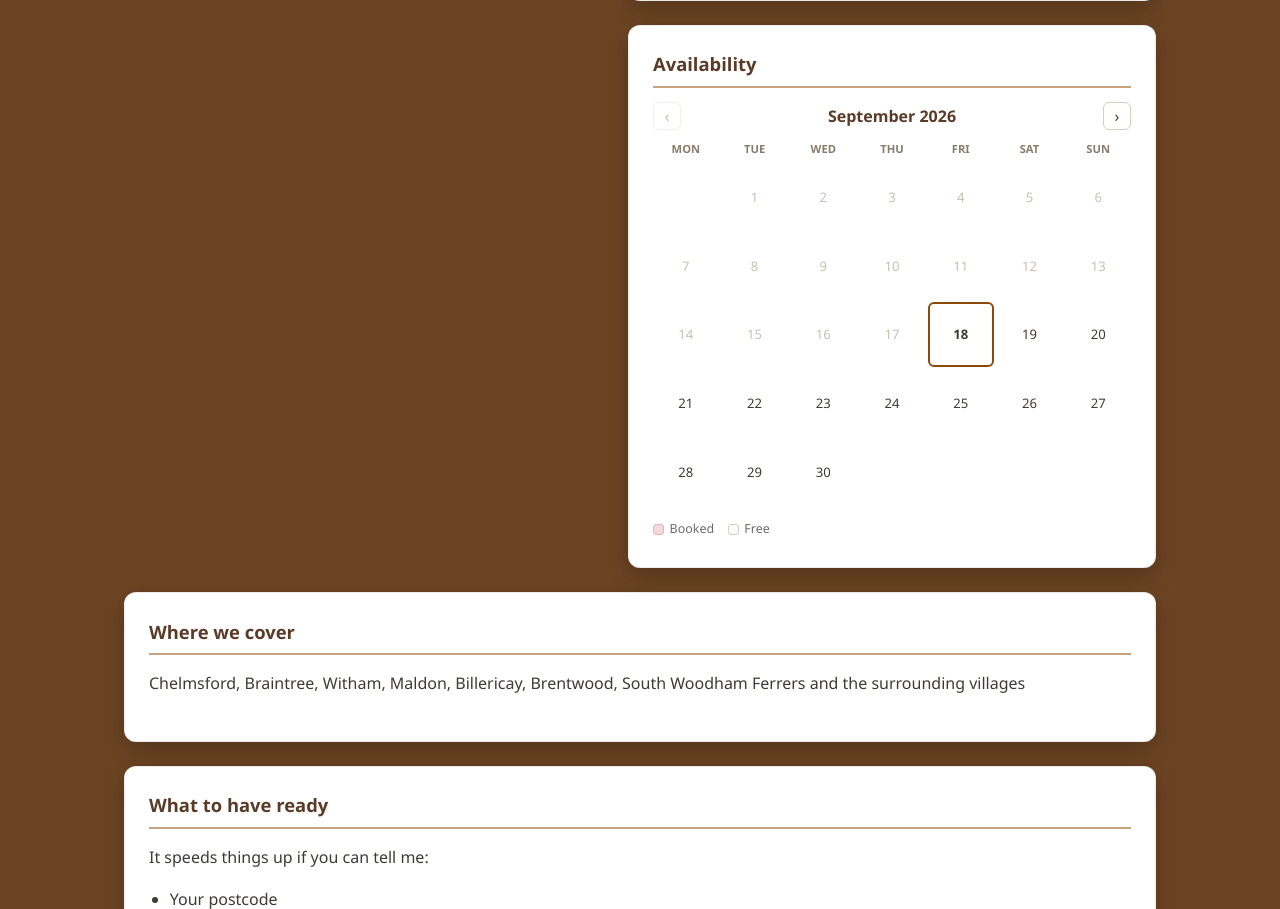
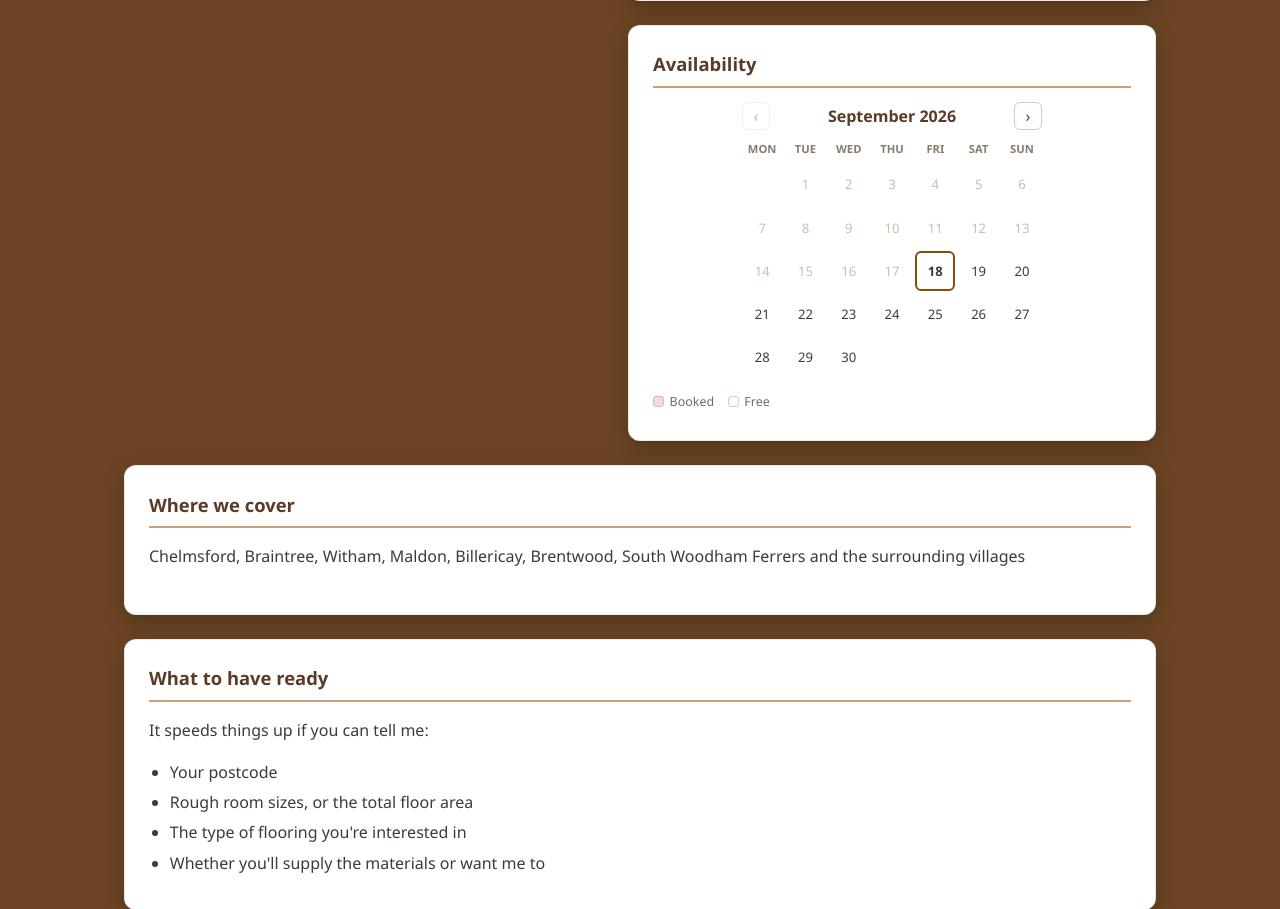
Before and after one commit to jodesius/J-Noon-Flooring-Specialist, a Django app: page /contact/ in a window 1280 px wide. Shown: the part 1117-2026 px from the top of the page. Run offline with Django 5.2, Linux system fonts and the light colour scheme; data comes from the database, SQL or seed files in the repository; data that the repository does not hold is empty.

Commit message:
Fix the availability calendar being stranded far below the map card on wide screens, and shrink it down

```diff
--- a/contact/static/contact/css/contact.css
+++ b/contact/static/contact/css/contact.css
@@ -64,12 +64,21 @@
 }
 .contact-card li { margin-bottom: 0.3rem; }
 
-/* ---------- Top row: details + map ---------- */
+/* ---------- Top row: details + (map, then calendar) ---------- */
 .contact-top {
     display: grid;
     grid-template-columns: 1fr 1.1fr;
     gap: 1.5rem;
     align-items: start;
+}
+/* Its own flex column, not a second grid row - so the map+calendar
+   stack's total height is independent of the (usually taller) details
+   card next to it, instead of both being forced to match a shared
+   implicit row height (which left a large empty gap below the map). */
+.contact-right-col {
+    display: flex;
+    flex-direction: column;
+    gap: 1.5rem;
 }
 
 .contact-details__photo {
@@ -163,10 +172,14 @@
 .leaflet-bottom { z-index: 5; }
 
 /* ---------- Availability calendar - sits under the map card, in the
-   same (right) column, filling the gap left by the shorter map/logo
-   card next to the taller details card on wide screens ---------- */
-.contact-availability-card { grid-column: 2; }
-
+   .contact-right-col flex stack. Capped to a compact width and centred
+   in its card rather than stretching to the full (often wide) card
+   width, so the day cells stay a sensible size instead of ballooning
+   into oversized squares on a wide desktop layout. */
+.availability-cal {
+    max-width: 300px;
+    margin: 0 auto;
+}
 .availability-cal__header {
     display: flex;
     align-items: center;
@@ -325,7 +338,6 @@
 /* tablet: the photo + details side-by-side columns become one stack */
 @media (max-width: 820px) {
     .contact-top { grid-template-columns: 1fr; }
-    .contact-availability-card { grid-column: 1; }
 }
 /* small phones: full-width submit button */
 @media (max-width: 520px) {
--- a/contact/templates/contact/index.html
+++ b/contact/templates/contact/index.html
@@ -69,7 +69,14 @@
             </p>
         </div>
 
-        {# ----- Right: coverage map ----- #}
+        {% comment %}
+            Right column: coverage map, then the availability calendar
+            stacked under it - its own flex column so its height is
+            independent of the (usually taller) details card on the
+            left, rather than both being forced to the same grid row
+            height.
+        {% endcomment %}
+        <div class="contact-right-col">
             <div class="contact-card contact-map-card">
                 <div id="coverage-map" class="contact-map"
                      data-radius="{{ contact.radius_miles }}"
@@ -84,7 +91,6 @@
                      loading="lazy">
             </div>
 
-        {# ----- Right, below the map: availability calendar ----- #}
             <div class="contact-card contact-availability-card">
                 <h2>Availability</h2>
                 <div id="availability-calendar" class="availability-cal"
@@ -95,6 +101,7 @@
                     <span class="availability-cal__swatch" aria-hidden="true"></span>
                     Free
                 </p>
+            </div>
         </div>
     </div>
 
```
Lines whose indentation alone changed are shown as unchanged.
